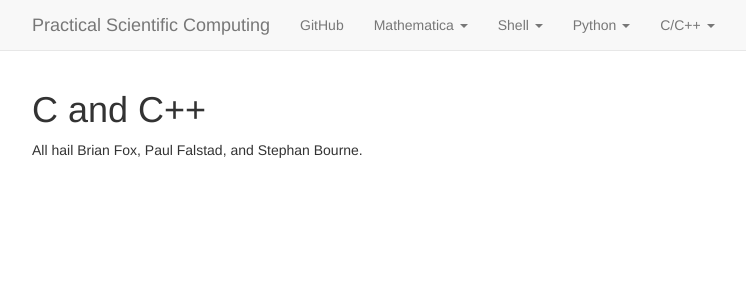
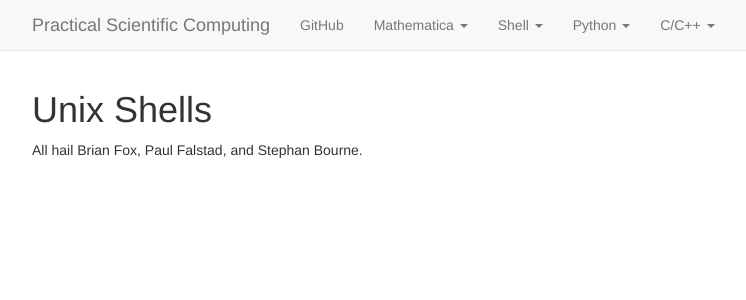
Before and after one commit to practical-scientific-computing/practical-scientific-computing.github.io, a Jekyll site: the page built from shell-00-intro.md, in a window 1280 px wide and 900 px high. Shown: the top 300 px of the window, without its empty margins (38-784 px from the left). Built offline with Jekyll 4.4.1, drawn with Linux system fonts in a browser that asks for light colours; nearby versions of some CDN libraries; Markdown is read by kramdown in place of the engine named in the settings.

Commit message:
Opps, typos.

```diff
--- a/shell-00-intro.md
+++ b/shell-00-intro.md
@@ -4,7 +4,7 @@ layout: default
 group: Shell
 ---
 
-C and C++
-=========
+Unix Shells
+===========
 
 All hail Brian Fox, Paul Falstad, and Stephan Bourne.
```
Also changed, not shown: mathematica-00-intro.md (+2 -2 lines).
